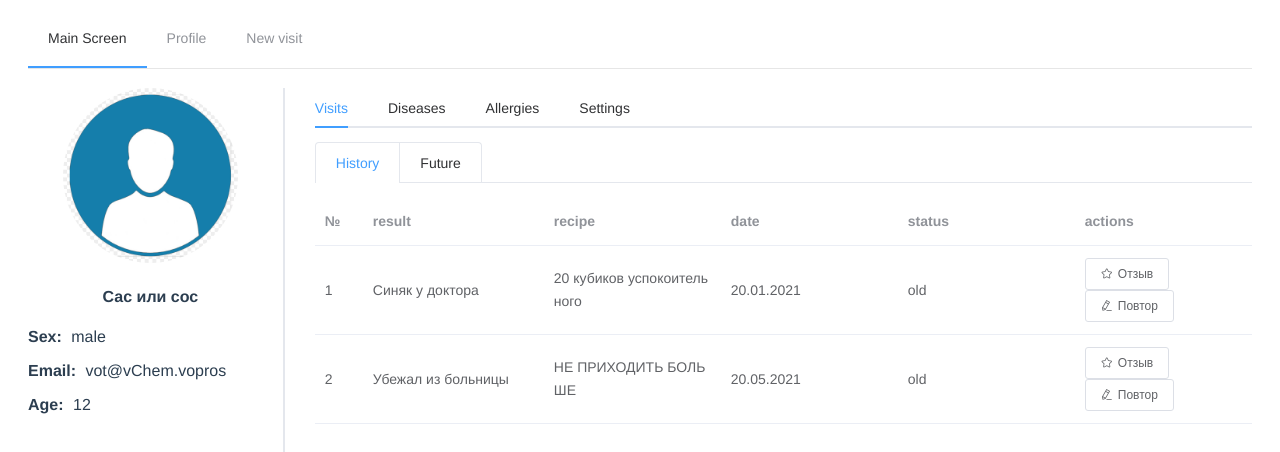
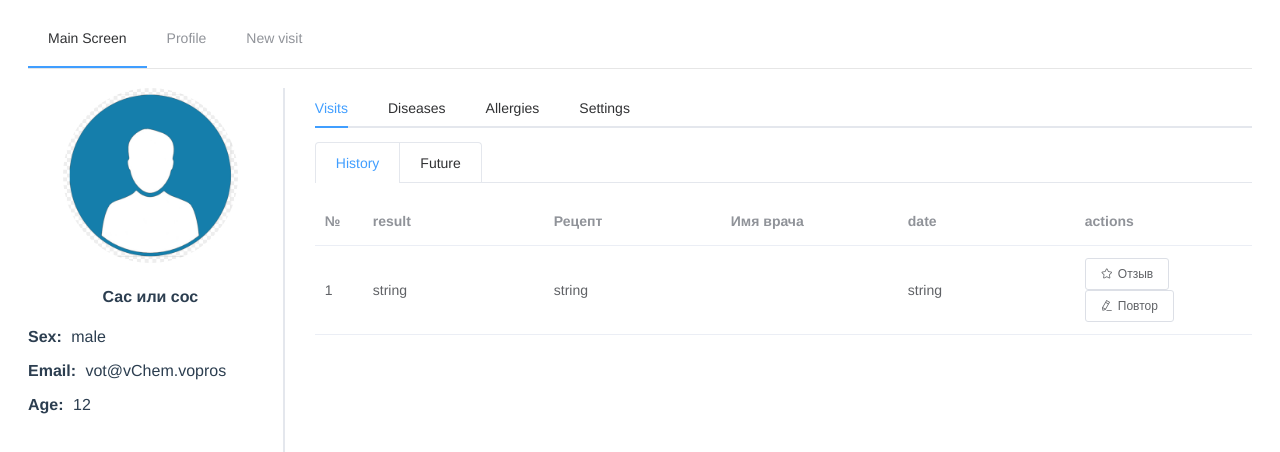
Before and after one commit to katseliv/healthcare-frontend, a Vue app: page /portal/profile in a window 1280 px wide. Shown: the top 452 px of the page. Built offline with nearby package versions, Linux system fonts and the light colour scheme; data requests are answered from the project's data file.

Commit message:
deleteVisitById added to EventServices. deleteVisit method added to Future.vue

```diff
--- a/src/api/EventService.ts
+++ b/src/api/EventService.ts
@@ -26,6 +26,10 @@ const EventService = {
     getVisitsByPatientId(patientId: number) {
         return apiClient.get(`/appointments?patientId=${patientId}`)
     },
+    deleteVisitById(id: number) {
+        console.log(id);
+        return apiClient.delete(`/appointments/${id}`)
+    },
     getDoctorById(id: number) {
         return apiClient.get(`/doctors/${id}`)
     }
--- a/src/components/Visits/Future.vue
+++ b/src/components/Visits/Future.vue
@@ -4,7 +4,14 @@
     <el-table-column prop="doctorName" label="Имя врача"> </el-table-column>
     <el-table-column prop="dateAndTime" label="date"> </el-table-column>
     <el-table-column label="actions">
-      <el-button icon="el-icon-delete" size="small">Удалить</el-button>
+      <template #default="buttons">
+        <el-button
+          icon="el-icon-delete"
+          @click="deleteVisit(buttons.row.id)"
+          size="small"
+          >Удалить</el-button
+        >
+      </template>
     </el-table-column>
   </el-table>
 </template>
@@ -12,26 +19,24 @@
 <script lang="ts">
 import { defineComponent } from "vue";
 import Visit from "@/models/visit.model";
+import EventService from "@/api/EventService";
 //import Doctor from "@/models/doctor.model";
 
 export default defineComponent({
   data() {
-    return {
-      visits: [
-        {
-          dateAndTime: "20.11.2021",
-          doctorName: 2,
-        },
-        {
-          dateAndTime: "20.10.2021",
-          doctoName: 1,
-        },
-      ] as any,
-    };
+    return {};
   },
   props: {
     newVisits: {
       type: Array,
+    },
+  },
+
+  methods: {
+    deleteVisit(id: number) {
+      EventService.deleteVisitById(id).catch((error) => {
+        console.log(error);
+      });
     },
   },
 
--- a/src/components/Visits/History.vue
+++ b/src/components/Visits/History.vue
@@ -1,10 +1,10 @@
 <template>
-  <el-table class="table" :data="visits" style="width: 100%">
+  <el-table class="table" :data="oldVisits" style="width: 100%">
     <el-table-column type="index" label="№"> </el-table-column>
     <el-table-column prop="result" label="result"> </el-table-column>
-    <el-table-column prop="recipe" label="recipe"> </el-table-column>
+    <el-table-column prop="recipe" label="Рецепт"> </el-table-column>
+    <el-table-column prop="doctorName" label="Имя врача"> </el-table-column>
     <el-table-column prop="dateAndTime" label="date"> </el-table-column>
-    <el-table-column prop="status" label="status"> </el-table-column>
     <el-table-column label="actions">
       <router-link :to="{ name: 'addReview' }">
         <el-button icon="el-icon-star-off" size="small">Отзыв</el-button>
@@ -22,23 +22,12 @@ import Visit from "@/models/visit.model";
 
 export default defineComponent({
   data() {
-    return {
-      visits: [
-        {
-          result: "Синяк у доктора",
-          recipe: "20 кубиков успокоительного",
-          dateAndTime: "20.01.2021",
-          status: "old",
-        },
-        {
-          result: "Убежал из больницы",
-          recipe: "НЕ ПРИХОДИТЬ БОЛЬШЕ",
-          dateAndTime: "20.05.2021",
-          status: "old",
-        },
-      ] as Visit[],
-    };
+    return {};
   },
-  props: {},
+  props: {
+    oldVisits: {
+      type: Array,
+    },
+  },
 });
 </script>
--- a/src/components/Visits/Visits.vue
+++ b/src/components/Visits/Visits.vue
@@ -29,19 +29,28 @@ export default defineComponent({
     History,
     Future,
   },
+  methods: {
+    mock() {
+      console.log("Работает");
+    },
+  },
 
   async created() {
-    const visits = await EventService.getVisitsByPatientId(1).then(
-      (response) => {
+    const visits = await EventService.getVisitsByPatientId(1)
+      .then((response) => {
         return response.data;
-      }
-    );
+      })
+      .catch((error) => {
+        return console.log(error);
+      });
     await visits.forEach(async (visit: any) => {
-      visit.doctorName = await EventService.getDoctorById(visit.doctorId).then(
-        (response) => {
+      visit.doctorName = await EventService.getDoctorById(visit.doctorId)
+        .then((response) => {
           return response.data.fullName;
-        }
-      );
+        })
+        .catch((error) => {
+          return console.log(error);
+        });
     });
     this.oldVisits = visits.filter((visit: any) => visit.status === "old");
     this.newVisits = visits.filter((visit: any) => visit.status === "new");
```
Also changed, not shown: db.json (+15 -9 lines).
